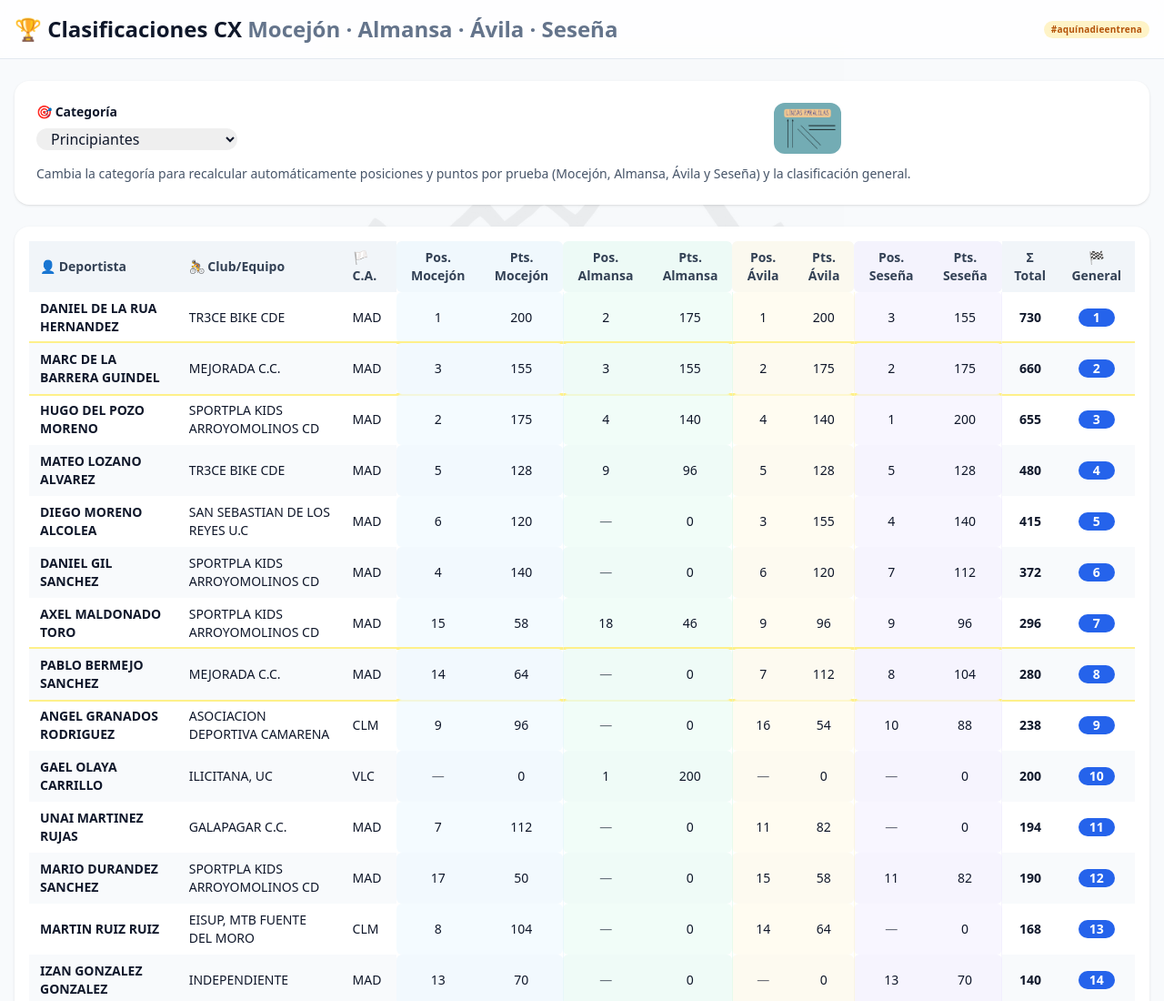
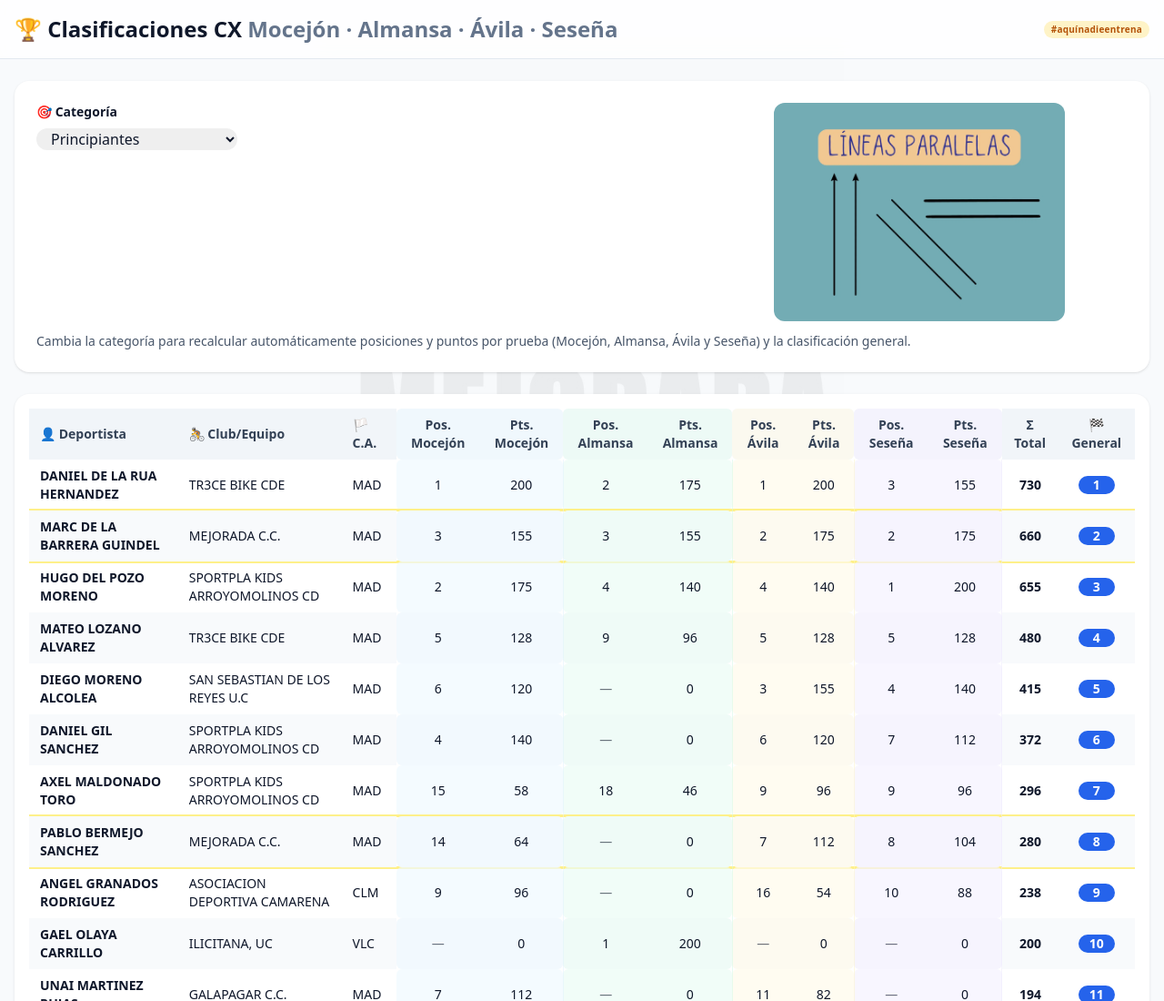
Before and after one commit to JMGIT-GIT/clasificacionesCX, a plain HTML site: page index.html in a window 1280 px wide. Shown: the top 1100 px of the page at 91% size. Drawn offline with nearby package versions, Linux system fonts and the light colour scheme.

Commit message:
Update index.html

```diff
--- a/index.html
+++ b/index.html
@@ -95,7 +95,7 @@
              class="inline-block">
             <img src="lineas-paralelas.png"
                  alt="Vídeo líneas paralelas"
-                 class="h-12 md:h-14 rounded-xl cursor-pointer" />
+                  class="w-full max-w-xs rounded-xl cursor-pointer" />
           </a>
         </div>
       </div>
```
